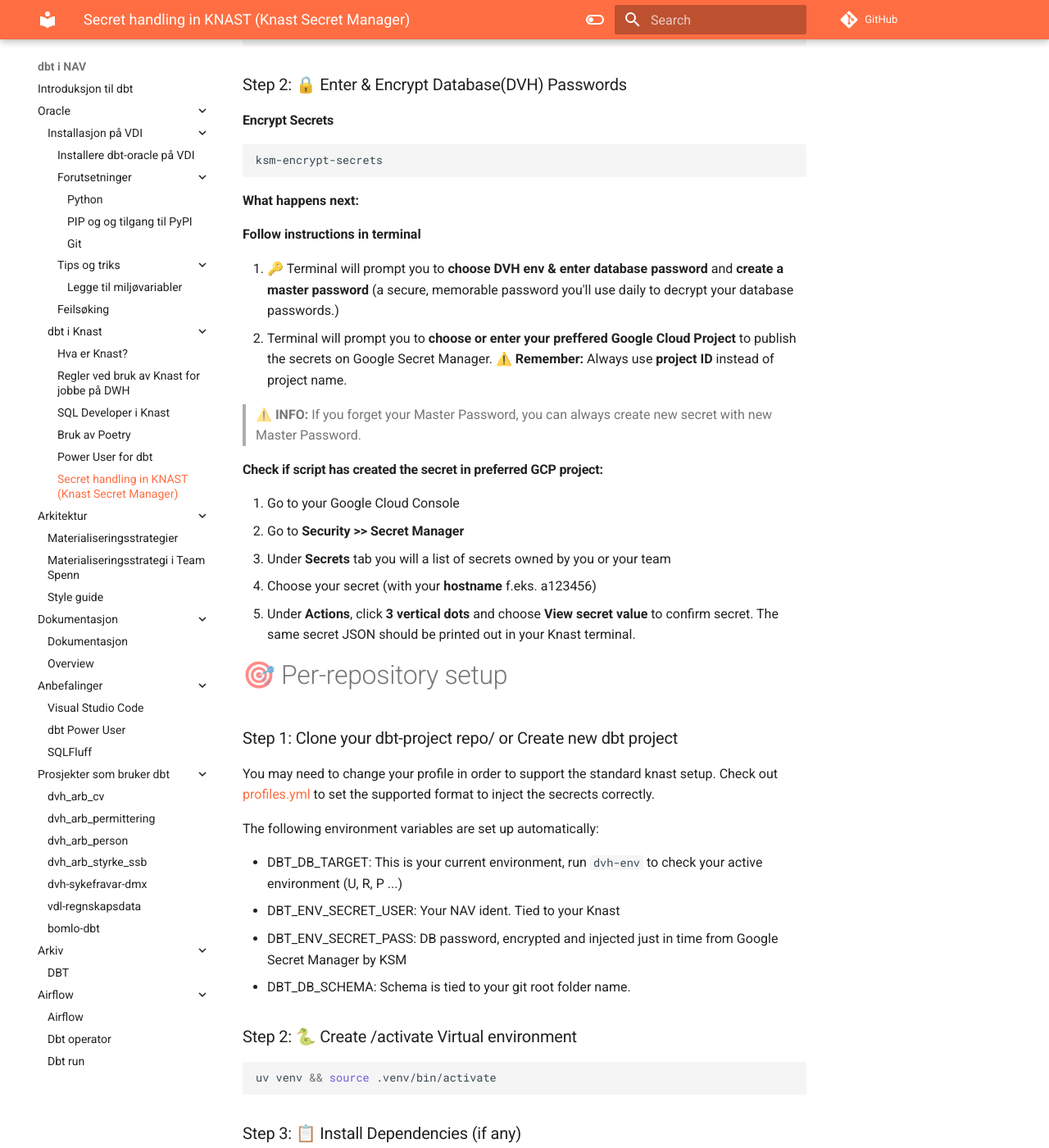
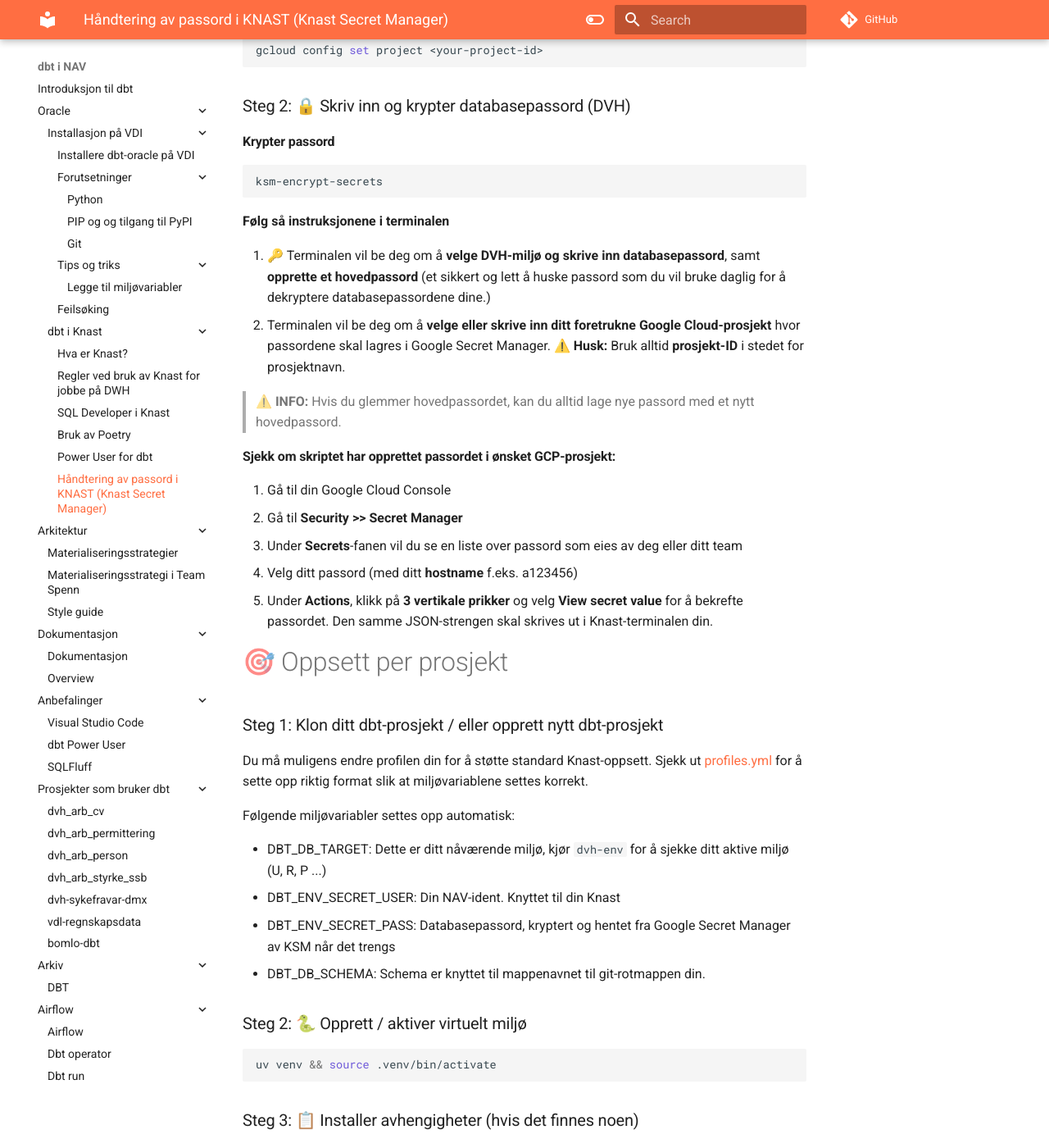
Before and after one commit to navikt/dbt-i-nav, an MkDocs documentation site: the page built from docs/dbt i Knast/KSM-brukerguide.md, in a window 1280 px wide and 1400 px high, scrolled down 1039 px. Shown: the whole window at 82% size. Built offline with MkDocs 1.6.1 and Material for MkDocs 9.7.7, drawn with Linux system fonts in a browser that asks for light colours; comment, search, counter and statistics services are not loaded; some of the changed text lies outside the part shown.

Commit message:
docs(KSM-brukerguide): translate and update installation and setup instructions for clarity

````diff
--- a/docs/dbt i Knast/KSM-brukerguide.md
+++ b/docs/dbt i Knast/KSM-brukerguide.md
@@ -1,73 +1,71 @@
-# Secret handling in KNAST (Knast Secret Manager)
-- KSM is a tool to use database (only Datavarehus oracle DBs P, U and R) password or secrets in a secure manner. This tool is available on "DBT (Data Build tool)" Knast-image.
-- KSM saves encrypted secrets on Google Secret Manager (not on users disk) in users team project which only can be decrypted by a key (master password) generated by user during encryption process. Other team members can only see an encryoted JSON string in GCP team project.
-- KSM provides the functionality to automatically integrate DB passwords/secrets required in DBT project, without user needing to provide DB passwords manually.
-- If user forgets master password, KSM provides functionality (run "ksm-encrypt-secrets") to regenerate secrets which overwrites previous secrets on Google Secret Manager.
+# Håndtering av passord i KNAST (Knast Secret Manager)
+- KSM er et verktøy for å håndtere databasepassord (kun Datavarehus oracle-databaser P, U og R) på en sikker måte. Dette verktøyet er tilgjengelig i "DBT (Data Build tool)" Knast-image.
+- KSM lagrer krypterte passord på Google Secret Manager (ikke på din egen disk) i ditt teamprosjekt. Disse kan kun dekrypteres med en nøkkel (hovedpassord) som du selv oppretter under krypteringsprosessen. Andre teammedlemmer kan kun se en kryptert JSON-streng i GCP-teamprosjektet.
+- KSM gjør at databasepassord automatisk blir tilgjengelig for DBT-prosjektet ditt, uten at du må skrive inn passordene manuelt hver gang.
+- Hvis du glemmer hovedpassordet, kan du kjøre "ksm-encrypt-secrets" for å lage nye passord som overskriver de tidligere på Google Secret Manager.
 
 
-# 🚀 Installation
-### KSM is ready to use out-of-the-box. No need to install or clone any code. Just go ahead and follow the instructions below:
+# 🚀 Installasjon
+### KSM er klar til bruk med en gang. Du trenger ikke installere eller laste ned noe. Bare følg instruksjonene nedenfor:
 
-# ⚙️ One-time System Setup
-> **⚠️ IMPORTANT:** Run these commands inside your **KNAST terminal**
+# ⚙️ Engangsoppsett av systemet
+> **⚠️ VIKTIG:** Kjør disse kommandoene inne i din **KNAST-terminal**
 
-### Step 1: 🔐 Authenticate with Google Cloud
+### Steg 1: 🔐 Logg inn i Google Cloud
 ```bash
 gcloud auth login --update-adc
 ```
-**Check if project is set**
+**Sjekk om prosjekt er satt**
 ```bash
 gcloud config get-value project
 ```
-**If project is not set: (enter google cloud project ID where you want to keep encrypt secrets)**
+**Hvis prosjekt ikke er satt: (skriv inn Google Cloud prosjekt-ID hvor du ønsker å lagre krypterte passord)**
 ```bash
 gcloud config set project <your-project-id>
 ```
 
-### Step 2: 🔒 Enter & Encrypt Database(DVH) Passwords
+### Steg 2: 🔒 Skriv inn og krypter databasepassord (DVH)
 
-#### Encrypt Secrets
+#### Krypter passord
 ```bash
 ksm-encrypt-secrets
 ```
 
-**What happens next:**
+**Følg så instruksjonene i terminalen**
 
-**Follow instructions in terminal**
+1. 🔑 Terminalen vil be deg om å **velge DVH-miljø og skrive inn databasepassord**, samt **opprette et hovedpassord** (et sikkert og lett å huske passord som du vil bruke daglig for å dekryptere databasepassordene dine.)
+2. Terminalen vil be deg om å **velge eller skrive inn ditt foretrukne Google Cloud-prosjekt** hvor passordene skal lagres i Google Secret Manager. ⚠️ **Husk:** Bruk alltid **prosjekt-ID** i stedet for prosjektnavn.
 
-1. 🔑 Terminal will prompt you to **choose DVH env & enter database password** and **create a master password** (a secure, memorable password you'll use daily to decrypt your database passwords.)
-2. Terminal will prompt you to **choose or enter your preffered Google Cloud Project** to publish the secrets on Google Secret Manager. ⚠️ **Remember:** Always use **project ID** instead of project name.
-
-> ⚠️ **INFO:** If you forget your Master Password, you can always create new secret with new Master Password.
+> ⚠️ **INFO:** Hvis du glemmer hovedpassordet, kan du alltid lage nye passord med et nytt hovedpassord.
 
 
-#### Check if script has created the secret in preferred GCP project:
-1. Go to your Google Cloud Console
-2. Go to **Security >> Secret Manager**
-3. Under **Secrets** tab you will a list of secrets owned by you or your team
-4. Choose your secret (with your **hostname** f.eks. a123456)
-5. Under **Actions**, click **3 vertical dots** and choose **View secret value** to confirm secret. The same secret JSON should be printed out in your Knast terminal.
+#### Sjekk om skriptet har opprettet passordet i ønsket GCP-prosjekt:
+1. Gå til din Google Cloud Console
+2. Gå til **Security >> Secret Manager**
+3. Under **Secrets**-fanen vil du se en liste over passord som eies av deg eller ditt team
+4. Velg ditt passord (med ditt **hostname** f.eks. a123456)
+5. Under **Actions**, klikk på **3 vertikale prikker** og velg **View secret value** for å bekrefte passordet. Den samme JSON-strengen skal skrives ut i Knast-terminalen din.
 
 
-# 🎯 Per-repository setup
+# 🎯 Oppsett per prosjekt
 
-### Step 1: Clone your dbt-project repo/ or Create new dbt project
+### Steg 1: Klon ditt dbt-prosjekt / eller opprett nytt dbt-prosjekt
 
-You may need to change your profile in order to support the standard knast setup. Check out [profiles.yml](https://github.com/navikt/dbt-i-nav/blob/main/profiles.yml) to set the supported format to inject the secrects correctly.
+Du må muligens endre profilen din for å støtte standard Knast-oppsett. Sjekk ut [profiles.yml](https://github.com/navikt/dbt-i-nav/blob/main/profiles.yml) for å sette opp riktig format slik at miljøvariablene settes korrekt.
 
-The following environment variables are set up automatically:
+Følgende miljøvariabler settes opp automatisk:
 
-* DBT_DB_TARGET: This is your current environment, run ``dvh-env`` to check your active environment (U, R, P ...)
-* DBT_ENV_SECRET_USER: Your NAV ident. Tied to your Knast
-* DBT_ENV_SECRET_PASS: DB password, encrypted and injected just in time from Google Secret Manager by KSM
-* DBT_DB_SCHEMA: Schema is tied to your git root folder name.
+* DBT_DB_TARGET: Dette er ditt nåværende miljø, kjør ``dvh-env`` for å sjekke ditt aktive miljø (U, R, P ...)
+* DBT_ENV_SECRET_USER: Din NAV-ident. Knyttet til din Knast
+* DBT_ENV_SECRET_PASS: Databasepassord, kryptert og hentet fra Google Secret Manager av KSM når det trengs
+* DBT_DB_SCHEMA: Schema er knyttet til mappenavnet til git-rotmappen din.
 
-### Step 2: 🐍 Create /activate Virtual environment
+### Steg 2: 🐍 Opprett / aktiver virtuelt miljø
 ```bash
 uv venv && source .venv/bin/activate
 ```
 
-### Step 3: 📋 Install Dependencies (if any)
+### Steg 3: 📋 Installer avhengigheter (hvis det finnes noen)
 
 **For requirements.txt:**
 ```bash
@@ -79,59 +77,59 @@
 uv pip install -r pyproject.toml
 ```
 
-### Step 4:  ✅ Verify Setup & dbt version
+### Steg 4:  ✅ Bekreft oppsett og dbt-versjon
 ```bash
-repo-status  # Tests if everything is okay
+repo-status  # Tester om alt er i orden
 ```
-**This command tests:**
-- ✅ Shell integration
-- ✅ Master password caching
-- ✅ Current GCP user & project ID
-- ✅ Authentication details (token + ADC)
-- ✅ Recommended dbt version
+**Denne kommandoen tester:**
+- ✅ Shell-integrasjon
+- ✅ Hovedpassord-mellomlagring
+- ✅ Nåværende GCP-bruker og prosjekt-ID
+- ✅ Autentiseringsdetaljer (token + ADC)
+- ✅ Anbefalt dbt-versjon
 
-### Step 5: ⚙️ Initialize Repository
+### Steg 5: ⚙️ Initialiser prosjektet
 ```bash
 repo-init
 ```
-**What repo-init does:**
-- ✅ Places .pth file in venv for Python auto-loading
-- ✅ Verifies cryptography availability
-- ✅ Cleans up stale artifacts safely
+**Hva repo-init gjør:**
+- ✅ Plasserer .pth-fil i venv for automatisk lasting av Python
+- ✅ Verifiserer at kryptering er tilgjengelig
+- ✅ Rydder opp i gamle filer på en trygg måte
 
 ***
-# ☀️ Daily Routine (Every Workstation Start or as needed)
-> **🔄 Quick Start:** Run these commands at the beginning of each session within your repo
+# ☀️ Daglig rutine (ved oppstart av arbeidsstasjon eller ved behov)
+> **🔄 Hurtigstart:** Kjør disse kommandoene i begynnelsen av hver arbeidsøkt i prosjektet ditt
 
-### Step 1: 🔐 Activate virtual environment (go to your dbt project directory in terminal)
+### Steg 1: 🔐 Aktiver virtuelt miljø (gå til ditt dbt-prosjekt i terminalen)
 ```bash
 source .venv/bin/activate
 ```
 
-### Step 2: 🔐 Authenticate with GCP
+### Steg 2: 🔐 Logg inn i GCP
 ```bash
-gauth  # GCP authentication
+gauth  # GCP-autentisering
 ```
 
-### Step 3: 🔑 Set Master Password
+### Steg 3: 🔑 Sett hovedpassord
 ```bash
 mpass-set
 ```
 
-### Step 4: ✅ Verify Setup (inside repo)
+### Steg 4: ✅ Bekreft oppsett (inne i prosjektet)
 ```bash
-repo-status  # Tests if everything is okay
+repo-status  # Tester om alt er i orden
 ```
-**This command tests:**
-- ✅ Shell integration
-- ✅ Master password caching
-- ✅ Current GCP user & project ID
-- ✅ Authentication details (token + ADC)
-- ✅ Recommended dbt version
+**Denne kommandoen tester:**
+- ✅ Shell-integrasjon
+- ✅ Masterpassord cache
+- ✅ Nåværende GCP-bruker og prosjekt-ID
+- ✅ Autentiseringsdetaljer (token + ADC)
+- ✅ Anbefalt dbt-versjon
 
-## Get help about KSM in terminal, run:
+## For å få hjelp til KSM i terminalen, kjør:
 ```bash
 ksm-help
 ```
 
-# 🎉 You are all set to work on your dbt project with DVH as source!
+# 🎉 Du er nå klar til å jobbe med dbt-prosjektet ditt med DVH som kilde!
````
